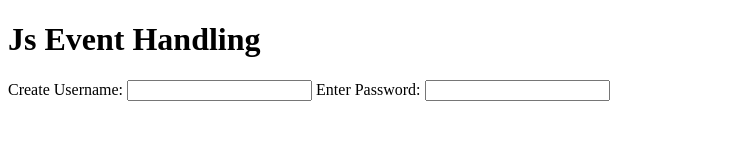
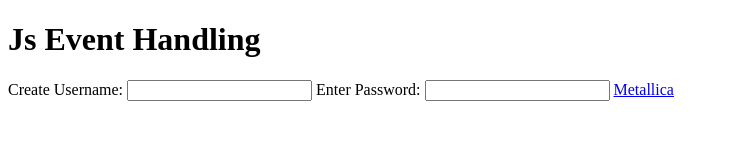
Before and after one commit to hokage00/hokage00.github.io, a plain HTML site: page event-handler/index.html in a window 1280 px wide. Shown: the whole page, without its empty margins (0-729 px from the left). Drawn offline with Linux system fonts and the light colour scheme.

Commit message:
included script in html

```diff
--- a/event-handler/index.html
+++ b/event-handler/index.html
@@ -14,8 +14,14 @@
     <label for="kataLaluan">Enter Password:</label>
     <input type="password" id="kataLaluan">
 
+    <a onclick="sayHi()" href="https://www.metallica.com" target="_blank" >Metallica</a>
 
-
+    <script>
+        function sayHi(){
+            event.preventDefault();
+            alert("Hi! We stopped the default event!")
+        }
+    </script>
     <script src="js/events.js"></script>
 </body>
 </html>
```
